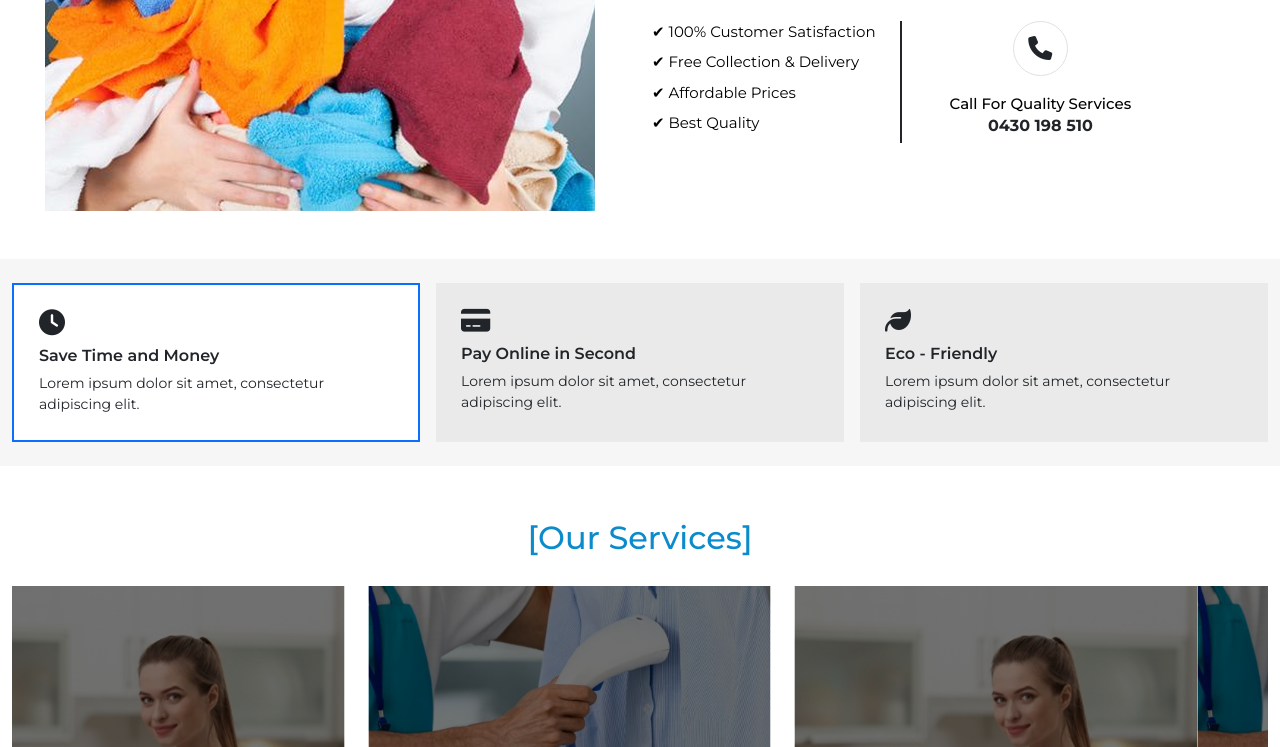
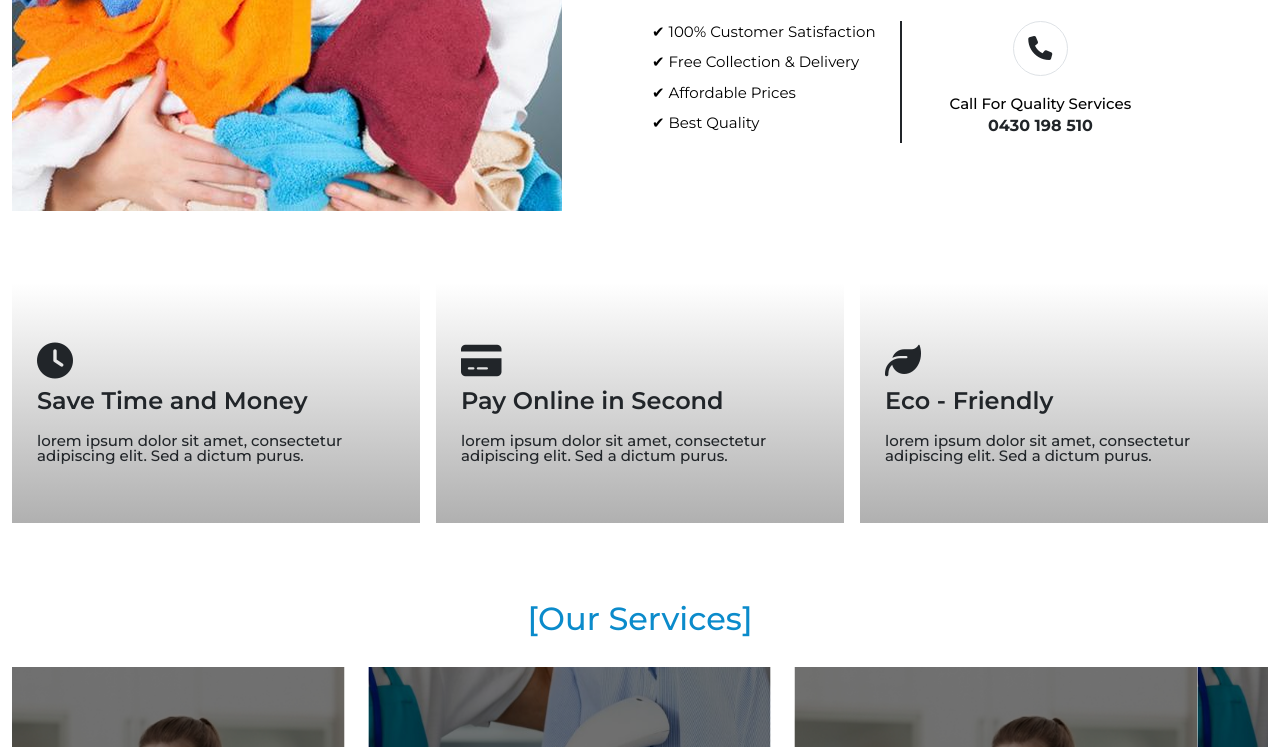
Before and after one commit to Faixaaan/PetalFresh, a plain HTML site: page index.html in a window 1280 px wide. Shown: the part 1230-1977 px from the top of the page. Drawn offline with nearby package versions, Linux system fonts and the light colour scheme.

Commit message:
fature section has been fixed now

```diff
--- a/Assets/css/style.css
+++ b/Assets/css/style.css
@@ -468,29 +468,35 @@
 
 /* FEATURES */
 .features-section {
-  background: #f6f6f6;
+  background: #fff;
 }
 
 .feature-box {
-  background: #eaeaea;
-  padding: 25px;
+  background: linear-gradient(to top, #B0B0B0 0%, #ffffff 100%);
+  padding: 60px 25px;
   text-align: left;
   height: 100%;
   transition: 0.3s;
 }
 
+
 .feature-box i {
-  font-size: 26px;
+  font-size: 36px;
   margin-bottom: 10px;
 }
 
 .feature-box h6 {
   font-weight: 600;
+  font-size: 24px;
+  line-height: 100%;
+  margin-bottom: 20px;
 }
 
 .feature-box p {
-  font-size: 14px;
+  font-size: 15px;
   margin: 0;
+  font-weight: 500;
+  line-height: 100%;
 }
 
 .feature-box.active {
--- a/index.html
+++ b/index.html
@@ -143,7 +143,7 @@
     <section class="py-5 laundry-about">
       <div class="container">
         <div class="row align-items-flex-start">
-          <div class="col-lg-6 col-md-12 mb-4 mb-lg-0 text-center">
+          <div class="col-lg-6 col-md-12 mb-4 mb-lg-0">
             <img
               src="./Assets/Images/Passonite-laundary.png"
               alt="Laundry"
@@ -205,10 +205,10 @@
       <div class="container">
         <div class="row g-3">
           <div class="col-lg-4 col-md-4 col-sm-12">
-            <div class="feature-box active">
+            <div class="feature-box">
               <i class="fa-solid fa-clock"></i>
               <h6>Save Time and Money</h6>
-              <p>Lorem ipsum dolor sit amet, consectetur adipiscing elit.</p>
+              <p>lorem ipsum dolor sit amet, consectetur adipiscing elit. Sed a dictum purus.</p>
             </div>
           </div>
 
@@ -216,7 +216,7 @@
             <div class="feature-box">
               <i class="fa-solid fa-credit-card"></i>
               <h6>Pay Online in Second</h6>
-              <p>Lorem ipsum dolor sit amet, consectetur adipiscing elit.</p>
+              <p>lorem ipsum dolor sit amet, consectetur adipiscing elit. Sed a dictum purus.</p>
             </div>
           </div>
 
@@ -224,7 +224,7 @@
             <div class="feature-box">
               <i class="fa-solid fa-leaf"></i>
               <h6>Eco - Friendly</h6>
-              <p>Lorem ipsum dolor sit amet, consectetur adipiscing elit.</p>
+              <p>lorem ipsum dolor sit amet, consectetur adipiscing elit. Sed a dictum purus.</p>
             </div>
           </div>
         </div>
@@ -733,16 +733,16 @@
     <!-- pricing section -->
     <section class="pricing-section py-5">
       <div class="container">
-
         <!-- Heading -->
         <div class="text-center mb-5">
-      <span class="text-primary fw-semibold small-title">What we offer</span>
+          <span class="text-primary fw-semibold small-title"
+            >What we offer</span
+          >
           <h2 class="fw-bold section-title mb-4">Price Packages</h2>
         </div>
 
         <!-- Pricing Cards -->
         <div class="row g-4 justify-content-center">
-
           <!-- Card 1 -->
           <div class="col-lg-4 col-md-6 pricing-carddd">
             <div class="pricing-card text-center">
@@ -764,7 +764,7 @@
                 <li>2 Set of Sheets</li>
               </ul>
 
-          <hr>
+              <hr />
 
               <h4 class="price">€399.00</h4>
 
@@ -795,7 +795,7 @@
                 <li>2 Set of Sheets</li>
               </ul>
 
-          <hr>
+              <hr />
 
               <h4 class="price">€399.00</h4>
 
@@ -806,7 +806,7 @@
           </div>
 
           <!-- Card 3 -->
-      <div class="col-lg-4 col-md-6 ">
+          <div class="col-lg-4 col-md-6">
             <div class="pricing-card text-center">
               <div class="icon-circle">
                 <i class="fa-solid fa-shirt"></i>
@@ -826,7 +826,7 @@
                 <li>2 Set of Sheets</li>
               </ul>
 
-          <hr>
+              <hr />
 
               <h4 class="price">€399.00</h4>
 
@@ -835,7 +835,6 @@
               </div>
             </div>
           </div>
-
         </div>
       </div>
     </section>
```
Lines whose indentation alone changed are shown as unchanged.
